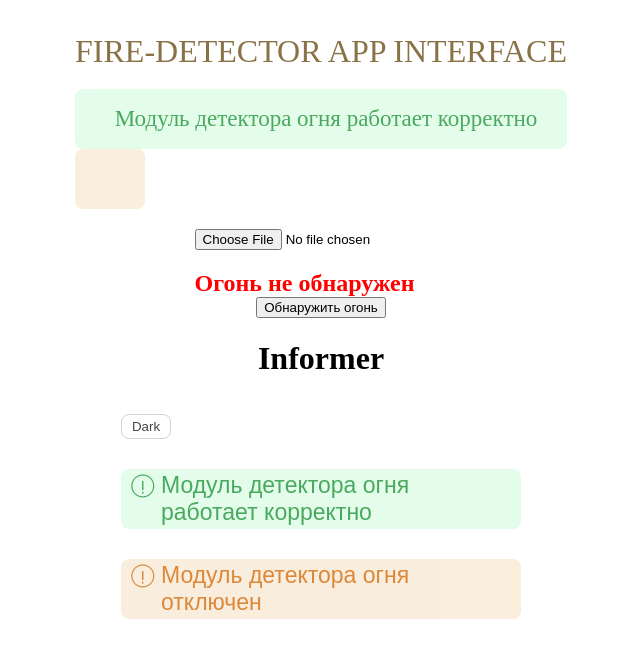
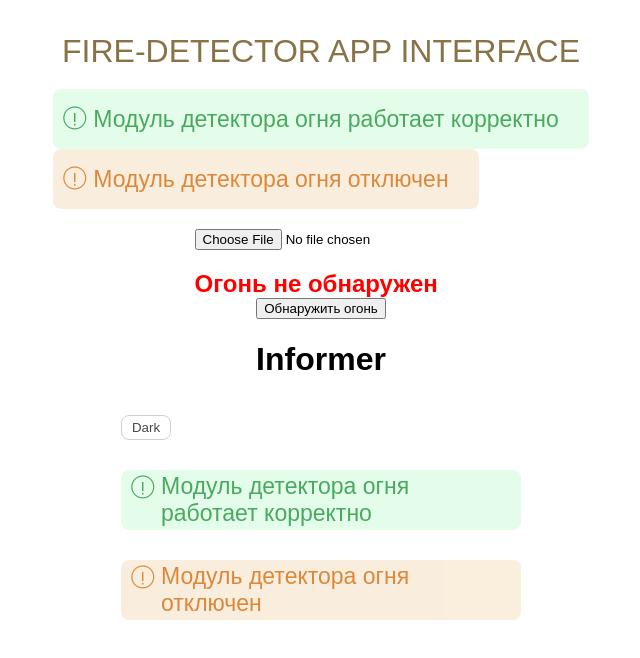
Before and after one commit to VyacheslavBogdanov/stream_face_recognize, a Vue app: page / in a window 1280 px wide. Shown: the top 658 px of the page, without its empty margins (319-959 px from the left). Built offline with nearby package versions, Linux system fonts and the light colour scheme; the HTML template or start-up script is replaced by a standard one.

Commit message:
in process

```diff
--- a/src/App.vue
+++ b/src/App.vue
@@ -70,6 +70,7 @@ h1 {
 	display: flex;
 	align-items: center;
 	flex-direction: column;
+	font-family: sans-serif;
 
 	&__main {
 		display: flex;
--- a/src/components/HeaderComponent/Info.vue
+++ b/src/components/HeaderComponent/Info.vue
@@ -1,22 +1,24 @@
 <template>
 	<div>
 		<div v-for="(type, index) in messageTypes" :key="index" :class="['inform', type.class]">
-			<HeaderComponent
+			<!-- <HeaderComponent
 				:status="status"
 				:statusMessage="type.message"
 				v-if="type.class.includes(statusClass)"
-			/>
+			/> -->
+			<div class="inform__icon">ⓘ</div>
+			<span>{{ type.message }}</span>
 		</div>
 	</div>
 </template>
 
 <script setup lang="ts">
 import { ref, onMounted, onUnmounted, computed } from 'vue';
-import HeaderComponent from './HeaderComponent/HeaderComponent.vue';
+// import HeaderComponent from './HeaderComponent/HeaderComponent.vue';
 import { fetchData, type MessageType } from '../mocks/db';
 import config from '../../config/config';
 
-const messageTypes = ref<MessageType[]>([]); // Указываем, что это массив MessageType
+const messageTypes = ref<MessageType[]>([]);
 const status = ref<'active' | 'inactive'>('inactive');
 
 const checkHealth = async () => {
@@ -36,17 +38,17 @@ const checkHealth = async () => {
 
 let interval: number;
 onMounted(async () => {
-	messageTypes.value = await fetchData('/message-types'); // fetchData возвращает MessageType[]
-	checkHealth();
+	messageTypes.value = await fetchData('/message-types');
+	// checkHealth();
 	interval = setInterval(checkHealth, 5000);
 });
 onUnmounted(() => {
 	clearInterval(interval);
 });
 
-const statusClass = computed(() =>
-	status.value === 'active' ? 'inform--success' : 'inform--warning',
-);
+// const statusClass = computed(() =>
+// 	status.value === 'active' ? 'inform--success' : 'inform--warning',
+// );
 </script>
 
 <style lang="scss" scoped>
```
